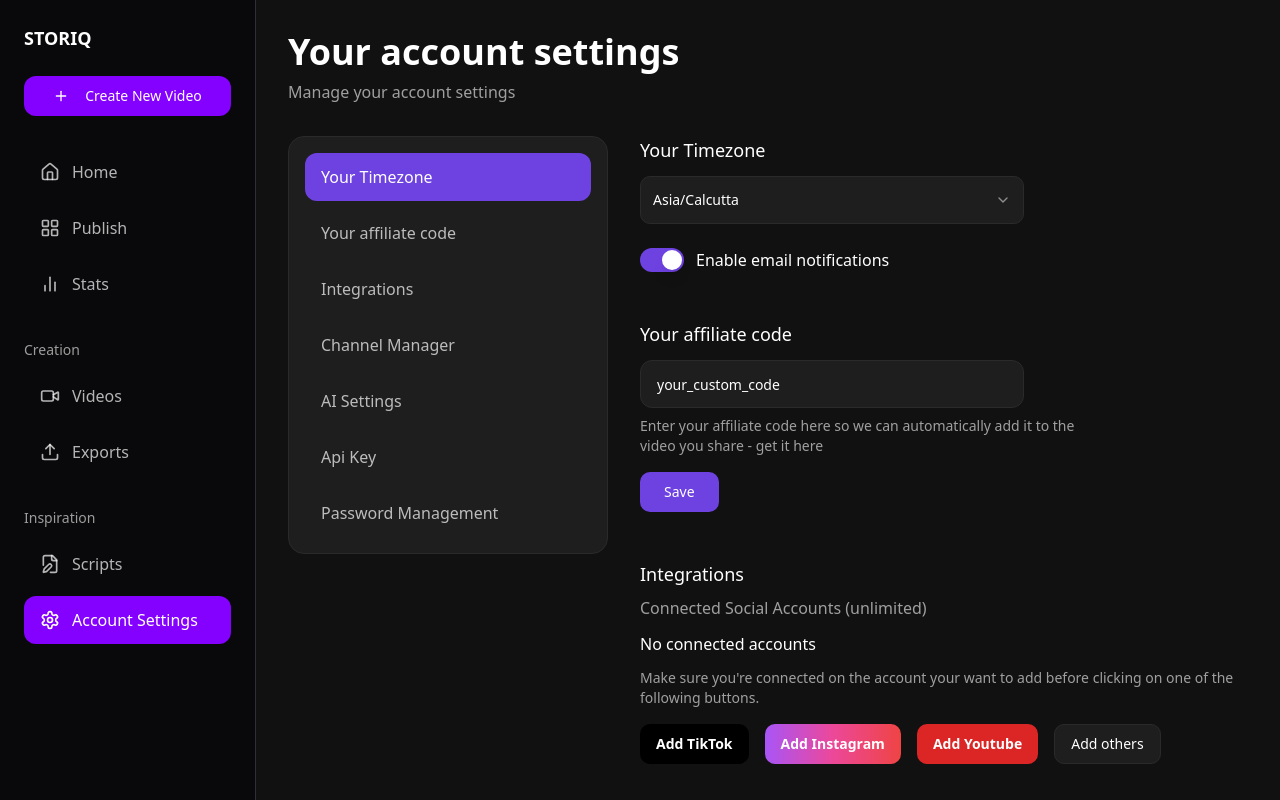
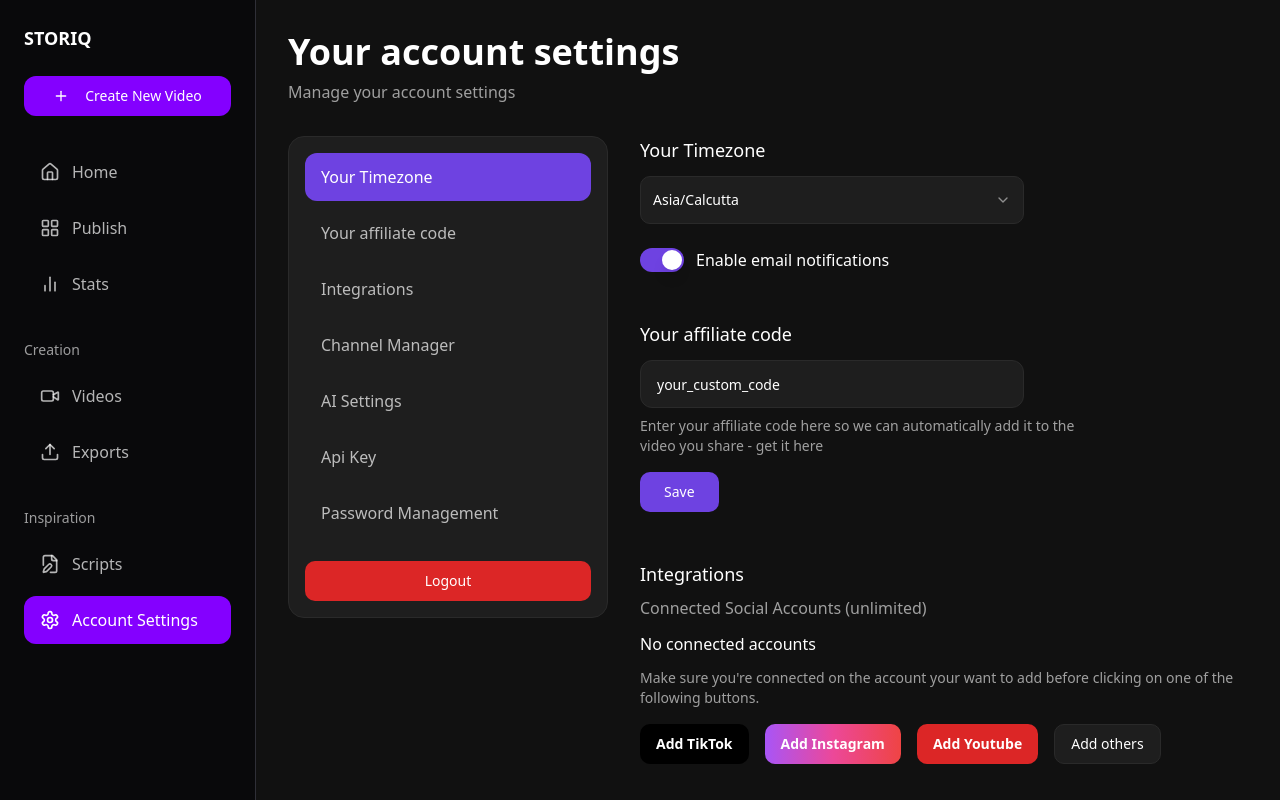
Before and after one commit to avinashfullstackdeveloper-a11y/store-iq-client, a React (Vite) app: page /dashboard/settings in a window 1280 px wide. Shown: the top 800 px of the page. Built offline with nearby package versions, Linux system fonts and the light colour scheme.

Commit message:
logout button implemented in settings

```diff
--- a/src/pages/dashboard/Settings.tsx
+++ b/src/pages/dashboard/Settings.tsx
@@ -4,8 +4,13 @@ import { Input } from "@/components/ui/input";
 import { Switch } from "@/components/ui/switch";
 import { Textarea } from "@/components/ui/textarea";
 import { Select, SelectContent, SelectItem, SelectTrigger, SelectValue } from "@/components/ui/select";
+import { useAuth } from "@/context/AuthContext";
+import { useNavigate } from "react-router-dom";
 
 const Settings = () => {
+  const { logout } = useAuth();
+  const navigate = useNavigate();
+
   // Sidebar navigation items for the settings page
   const sidebarItems = [
     { label: "Your Timezone", active: true },
@@ -46,6 +51,15 @@ const Settings = () => {
                   </button>
                 ))}
               </div>
+              <Button
+                className="w-full mt-6 bg-red-600 hover:bg-red-700 text-white"
+                onClick={() => {
+                  logout();
+                  navigate("/login");
+                }}
+              >
+                Logout
+              </Button>
             </div>
           </aside>
 
```
